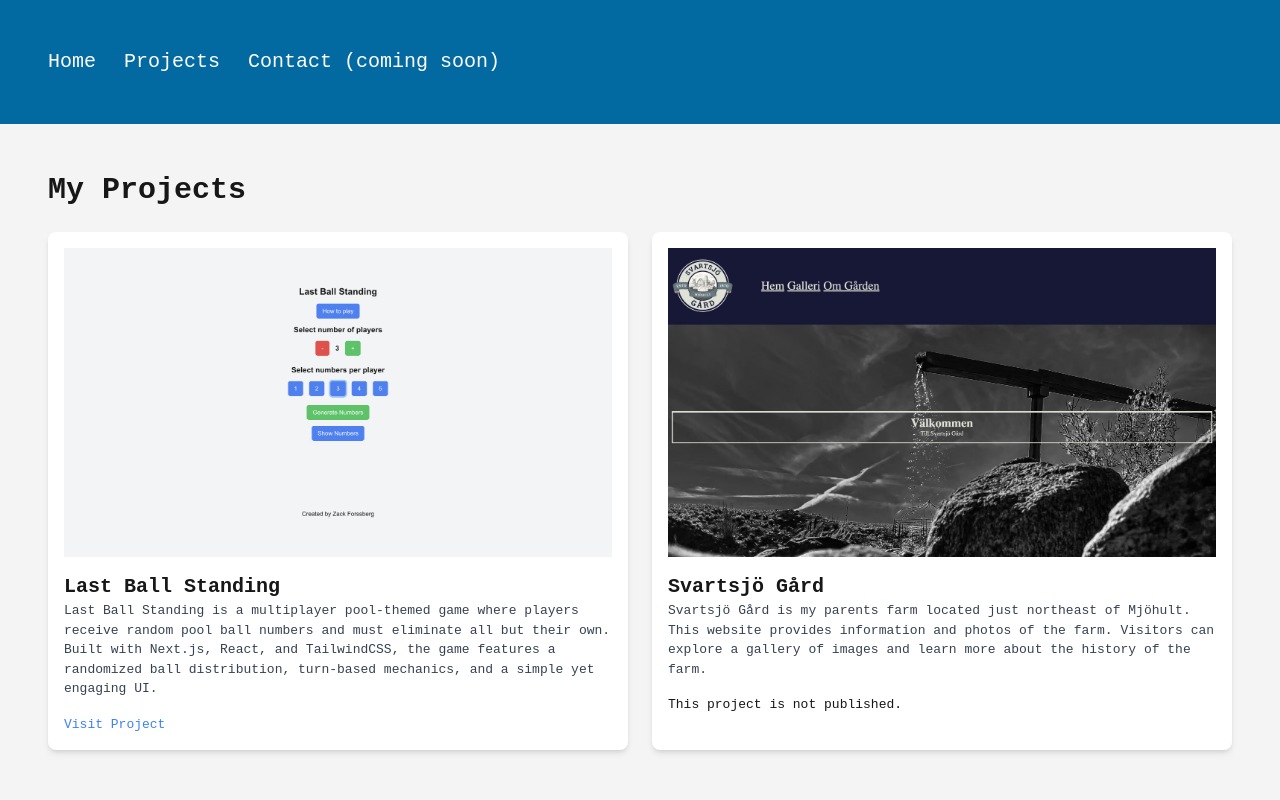
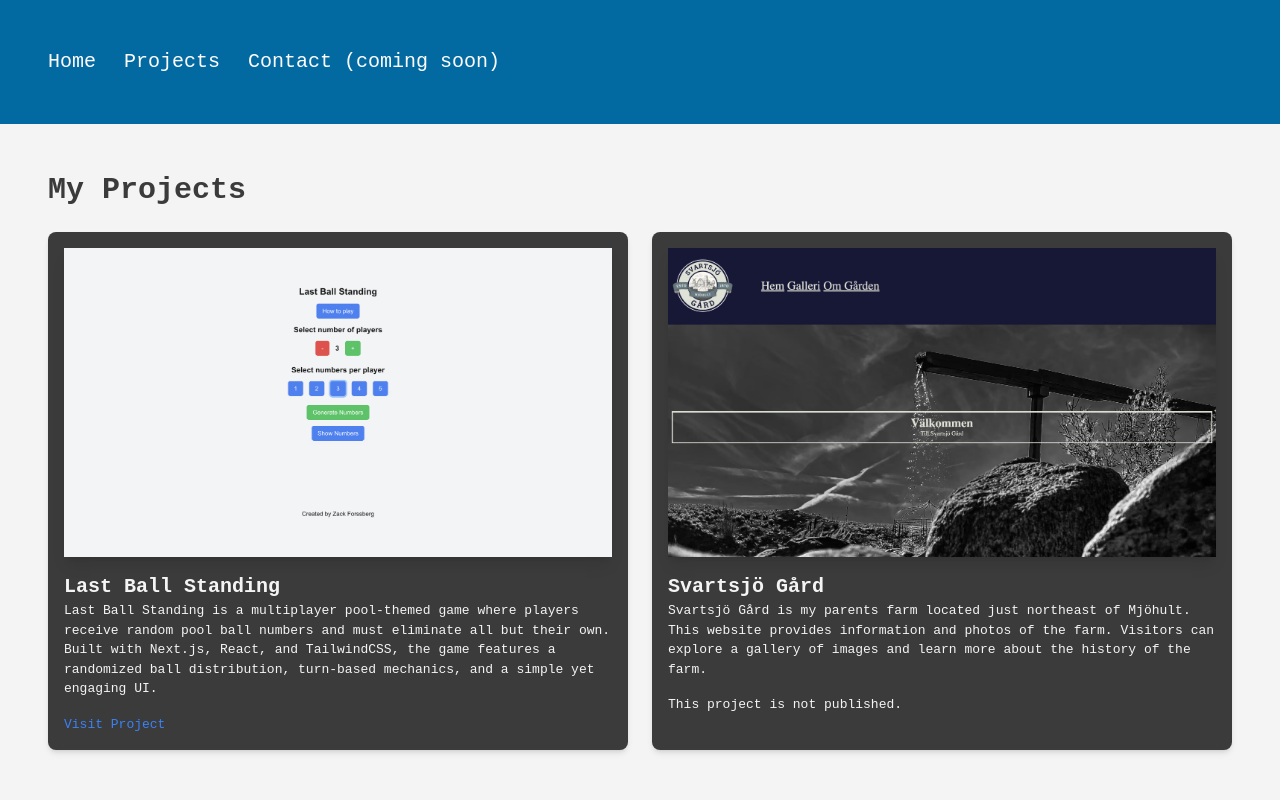
Before and after one commit to zackforssberg/portfolio, a Next.js app: page /projects in a window 1280 px wide. Shown: the top 800 px of the page. Built offline with nearby package versions, Linux system fonts and the light colour scheme.

Commit message:
darkmode adjustments to make contrasts look nicer

```diff
--- a/src/app/globals.css
+++ b/src/app/globals.css
@@ -4,7 +4,7 @@
 
 :root {
   --background: #f4f4f5;
-  --foreground: #171717;
+  --foreground: #3B3B3B;
 }
 
 @media (prefers-color-scheme: dark) {
--- a/src/app/projects/page.tsx
+++ b/src/app/projects/page.tsx
@@ -8,16 +8,19 @@ const MyProjects = () => {
       <h1 className="text-3xl font-bold mb-6">My Projects</h1>
       <div className="grid grid-cols-1 md:grid-cols-2 gap-6">
         {projects.map((project, index) => (
-          <div key={index} className="bg-white shadow-md p-4 rounded-lg">
+          <div
+            key={index}
+            className="bg-foreground text-background  shadow-md p-4 rounded-lg"
+          >
             <Image
               src={project.imageURL}
               alt={project.title}
               width={1000}
               height={600}
-              className="mb-4"
+              className="mb-4 shadow-lg"
             />
             <h2 className="text-xl font-semibold">{project.title}</h2>
-            <p className="text-gray-700 mb-4">{project.description}</p>
+            <p className="mb-4">{project.description}</p>
             {project.url ? (
               <Link
                 href={`https://${project.url}`}
--- a/tailwind.config.js
+++ b/tailwind.config.js
@@ -5,6 +5,10 @@ module.exports = {
   ],
   theme: {
     extend: {
+      colors: {
+        background: 'var(--background)',
+        foreground: 'var(--foreground)',
+      },
       animation: {
         boink: 'boink 0.2s ease-in-out',
         fade: 'fade 2s ease-in-out'
```
